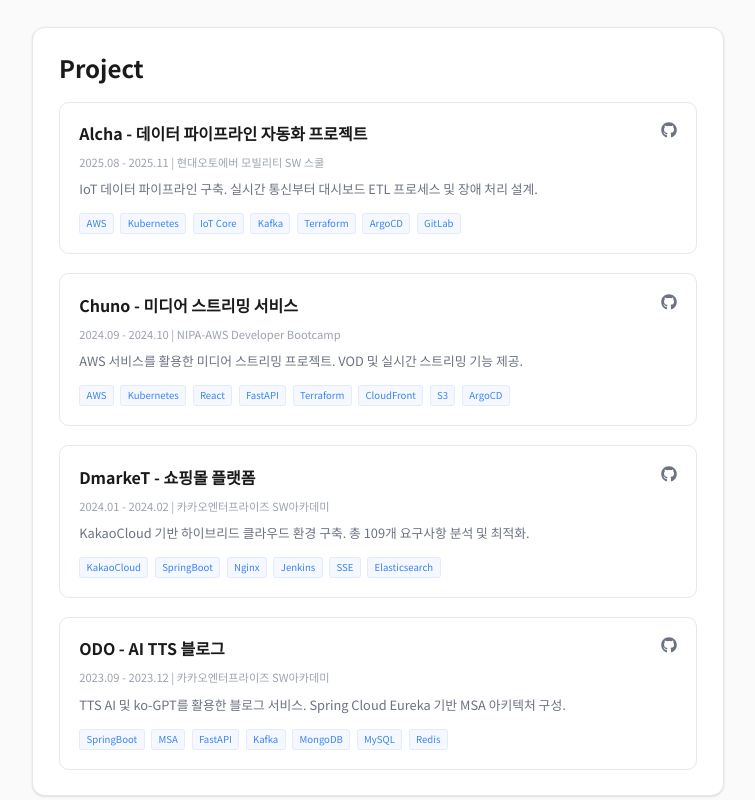
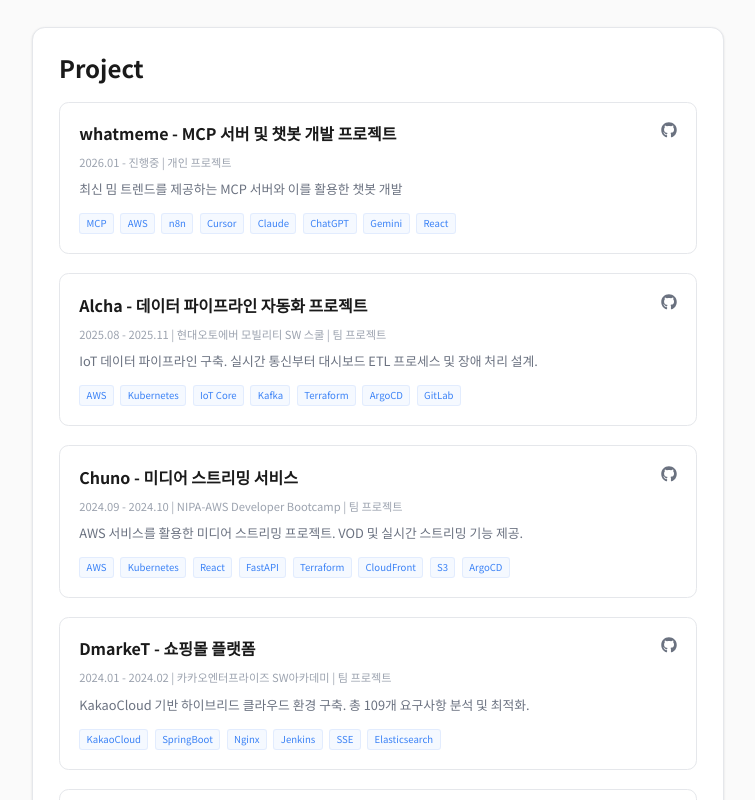
Before and after one commit to xxng1/xxng1-blog, a Next.js app: page /about in a window 1280 px wide. Shown: the part 1560-2360 px from the top of the page, without its empty margins (262-1017 px from the left). Built offline with nearby package versions, Linux system fonts and the light colour scheme.

Commit message:
docs: 프로젝트 whatmeme 추가

```diff
--- a/src/components/projects-section.tsx
+++ b/src/components/projects-section.tsx
@@ -4,29 +4,36 @@
 
 const projects = [
   {
+    title: 'whatmeme - MCP 서버 및 챗봇 개발 프로젝트',
+    period: '2026.01 - 진행중 | 개인 프로젝트',
+    description: '최신 밈 트렌드를 제공하는 MCP 서버와 이를 활용한 챗봇 개발',
+    techStack: ['MCP', 'AWS', 'n8n', 'Cursor', 'Claude', 'ChatGPT', 'Gemini', 'React'],
+    githubUrl: 'https://github.com/whatmeme',
+  },
+  {
     title: 'Alcha - 데이터 파이프라인 자동화 프로젝트',
-    period: '2025.08 - 2025.11 | 현대오토에버 모빌리티 SW 스쿨',
+    period: '2025.08 - 2025.11 | 현대오토에버 모빌리티 SW 스쿨 | 팀 프로젝트',
     description: 'IoT 데이터 파이프라인 구축. 실시간 통신부터 대시보드 ETL 프로세스 및 장애 처리 설계.',
     techStack: ['AWS', 'Kubernetes', 'IoT Core', 'Kafka', 'Terraform', 'ArgoCD', 'GitLab'],
     githubUrl: 'https://github.com/H-Autoever',
   },
   {
     title: 'Chuno - 미디어 스트리밍 서비스',
-    period: '2024.09 - 2024.10 | NIPA-AWS Developer Bootcamp',
+    period: '2024.09 - 2024.10 | NIPA-AWS Developer Bootcamp | 팀 프로젝트',
     description: 'AWS 서비스를 활용한 미디어 스트리밍 프로젝트. VOD 및 실시간 스트리밍 기능 제공.',
     techStack: ['AWS', 'Kubernetes', 'React', 'FastAPI', 'Terraform', 'CloudFront', 'S3', 'ArgoCD'],
     githubUrl: 'https://github.com/AWS2-Chuno',
   },
   {
     title: 'DmarkeT - 쇼핑몰 플랫폼',
-    period: '2024.01 - 2024.02 | 카카오엔터프라이즈 SW아카데미',
+    period: '2024.01 - 2024.02 | 카카오엔터프라이즈 SW아카데미 | 팀 프로젝트',
     description: 'KakaoCloud 기반 하이브리드 클라우드 환경 구축. 총 109개 요구사항 분석 및 최적화.',
     techStack: ['KakaoCloud', 'SpringBoot', 'Nginx', 'Jenkins', 'SSE', 'Elasticsearch'],
     githubUrl: 'https://github.com/DKT-Kwanza/dmarket-back',
   },
   {
     title: 'ODO - AI TTS 블로그',
-    period: '2023.09 - 2023.12 | 카카오엔터프라이즈 SW아카데미',
+    period: '2023.09 - 2023.12 | 카카오엔터프라이즈 SW아카데미 | 팀 프로젝트',
     description: 'TTS AI 및 ko-GPT를 활용한 블로그 서비스. Spring Cloud Eureka 기반 MSA 아키텍처 구성.',
     techStack: ['SpringBoot', 'MSA', 'FastAPI', 'Kafka', 'MongoDB', 'MySQL', 'Redis'],
     githubUrl: 'https://github.com/KEA3-KeLog/ODO-Server',
```
